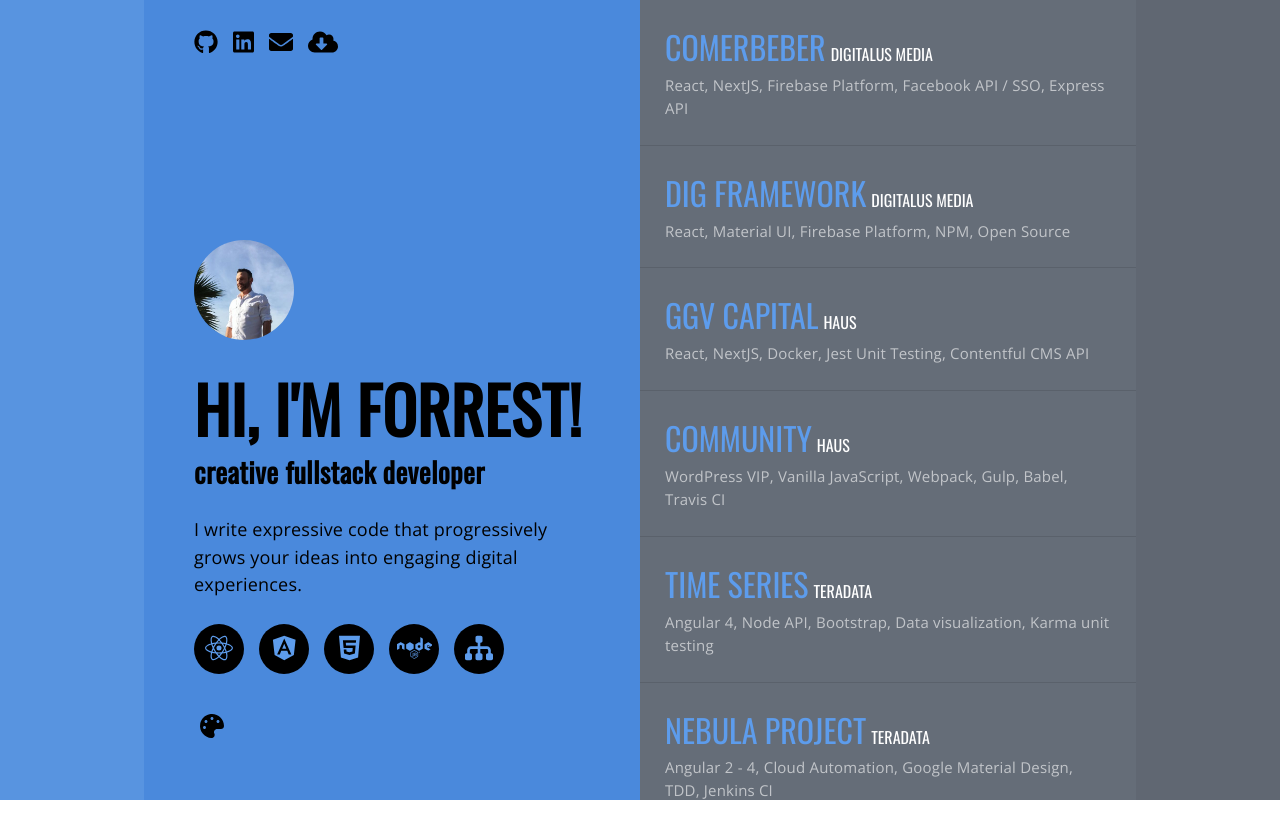
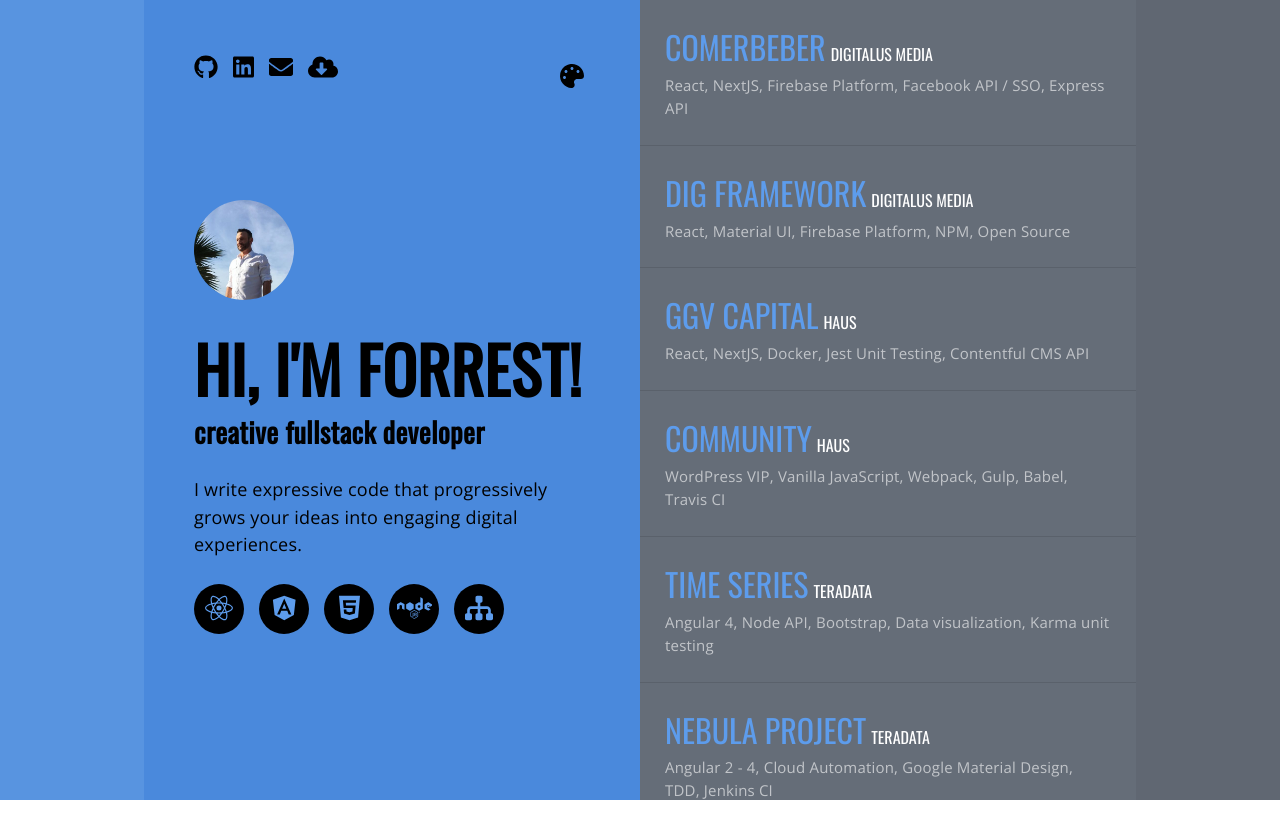
Before and after one commit to forrestLyman/forrestLyman.github.io, a React app: page / in a window 1280 px wide. Shown: the top 838 px of the page. Built offline with nearby package versions, Linux system fonts and the light colour scheme.

Commit message:
creates toolbar component

```diff
--- a/src/components/ui/ColorSelector/ColorSelector.jsx
+++ b/src/components/ui/Main/ColorSelector/ColorSelector.jsx
@@ -22,6 +22,8 @@
             <ThemeContext.Consumer>
                 {({themes, setTheme, theme, getTheme}) => (
                     <div className={styles.colorSelector}>
+                        <button onClick={this.toggle} className={styles.colorLabel}>{<FontAwesomeIcon icon={faPalette} />}</button>
+
                         <div className={open ? styles.colorList : styles.colorListHidden}>
                             {themes.map((themeKey, key) => {
                                 const colorTheme = getTheme(themeKey);
@@ -37,7 +39,6 @@
                                 )
                             })}
                         </div>
-                        <button onClick={this.toggle} className={styles.colorLabel}>{open ? <FontAwesomeIcon icon={faTimes} /> : <FontAwesomeIcon icon={faPalette} />}</button>
                     </div>
                 )}
             </ThemeContext.Consumer>
--- a/src/components/ui/ColorSelector/ColorSelector.scss
+++ b/src/components/ui/Main/ColorSelector/ColorSelector.scss
@@ -1,5 +1,5 @@
-@import '../../../styles/variables';
-@import '../../../styles/mixins';
+@import '../../../../styles/variables';
+@import '../../../../styles/mixins';
 
 .colorSelector{
   display: flex;
@@ -10,6 +10,9 @@
 
 .colorList{
   display: flex;
+  position: absolute;
+  top:10rem;
+  right:4rem;
 }
 
 .colorListHidden{
@@ -19,6 +22,7 @@
 }
 
 .colorButton{
+  position: relative;
   width:5rem;
   height: 5rem;
   border-radius: 50%;
--- a/src/components/ui/Main/Main.jsx
+++ b/src/components/ui/Main/Main.jsx
@@ -2,18 +2,15 @@
  * Created by forrestlyman on 7/12/18
  */
 
-import ColorSelector from 'components/ui/ColorSelector/ColorSelector';
 import cx from 'classnames';
-import { FontAwesomeIcon } from '@fortawesome/react-fontawesome'
-import {faGithub, faLinkedin, faNpm, faAngular, faReact, faNode} from '@fortawesome/free-brands-svg-icons';
-import { faEnvelope, faCloudDownloadAlt } from '@fortawesome/free-solid-svg-icons';
 import PropTypes from 'prop-types';
 import React from 'react';
 import {ThemeContext} from "components/context/Theme/Theme";
 
 import styles from './Main.scss';
 import {faPalette} from "@fortawesome/free-solid-svg-icons/index";
-import Skills from "../Skills/Skills";
+import Skills from "./Skills/Skills";
+import Toolbar from "./Toolbar/Toolbar";
 
 
 const Main = () => {
@@ -21,12 +18,7 @@
         <ThemeContext.Consumer>
             {({theme}) => (
                 <main className={cx(styles.main, theme.background.dark)}>
-                    <div className={styles.connect}>
-                        <a href="https://github.com/forrestLyman" rel="noopener noreferrer" target="_blank"> <FontAwesomeIcon icon={faGithub} /></a>
-                        <a href="https://www.linkedin.com/in/forrestlyman/" rel="noopener noreferrer" target="_blank"> <FontAwesomeIcon icon={faLinkedin} /></a>
-                        <a href="mailto: forrestswork@gmail.com" rel="noopener noreferrer" target="_blank"> <FontAwesomeIcon icon={faEnvelope} /></a>
-                        <a href="https://docs.google.com/document/d/1ToCkb-CMW_79QBJY2h8opyYt-QEjStrSDbnYTl3CLvo/edit?usp=sharing" rel="noopener noreferrer" target="_blank"> <FontAwesomeIcon icon={faCloudDownloadAlt} /></a>
-                    </div>
+                    <Toolbar/>
                     <div className={styles.avatar} />
                     <h1 className={styles.title}>
                         hi, i'm forrest!
@@ -36,9 +28,6 @@
                     <p className={styles.lead}>I write expressive code that progressively grows your ideas into engaging digital experiences.</p>
 
                     <Skills />
-                    <footer className={styles.footer}>
-                        <ColorSelector/>
-                    </footer>
                 </main>
             )}
         </ThemeContext.Consumer>
--- a/src/components/ui/Main/Main.scss
+++ b/src/components/ui/Main/Main.scss
@@ -3,7 +3,7 @@
 
 .main {
   height: 100%;
-  padding:30vh 5rem 5rem 5rem;
+  padding:5rem;
   position: relative;
 }
 
--- a/src/components/ui/Skills/Skills.jsx
+++ b/src/components/ui/Main/Skills/Skills.jsx
@@ -124,8 +124,8 @@
                     <div className={styles.detailBody}>
                         <h2 className={theme.color.dark}>HTML5</h2>
                         <p>
-                            I always try to utilize core HTML5 / JavaScript functionality whenever posssible, since it
-                            makes the code much more performant, portable and easier to integrate.
+                            I always try to utilize core HTML5 / JavaScript functionality whenever posssible since it
+                            makes the code much lighter, more performant, and easier to integrate.
                         </p>
                     </div>
                 </div>
--- a/src/components/ui/Skills/Skills.scss
+++ b/src/components/ui/Main/Skills/Skills.scss
@@ -1,5 +1,5 @@
-@import '../../../styles/variables';
-@import '../../../styles/mixins';
+@import '../../../../styles/variables';
+@import '../../../../styles/mixins';
 
 .skills{
   color:$white;
--- /dev/null
+++ b/src/components/ui/Main/Toolbar/Toolbar.jsx
@@ -0,0 +1,29 @@
+/**
+ * Created by forrestlyman on 7/16/18
+ */
+
+import ColorSelector from 'components/ui/Main/ColorSelector/ColorSelector';
+import { FontAwesomeIcon } from '@fortawesome/react-fontawesome'
+import {faGithub, faLinkedin, faNpm, faAngular, faReact, faNode} from '@fortawesome/free-brands-svg-icons';
+import { faEnvelope, faCloudDownloadAlt } from '@fortawesome/free-solid-svg-icons';
+import PropTypes from 'prop-types';
+import React from 'react';
+
+import styles from './Toolbar.scss';
+
+const Toolbar = (props) => {
+    return (
+        <div className={styles.default}>
+            <a href="https://github.com/forrestLyman" rel="noopener noreferrer" target="_blank"> <FontAwesomeIcon icon={faGithub} /></a>
+            <a href="https://www.linkedin.com/in/forrestlyman/" rel="noopener noreferrer" target="_blank"> <FontAwesomeIcon icon={faLinkedin} /></a>
+            <a href="mailto: forrestswork@gmail.com" rel="noopener noreferrer" target="_blank"> <FontAwesomeIcon icon={faEnvelope} /></a>
+            <a href="https://docs.google.com/document/d/1ToCkb-CMW_79QBJY2h8opyYt-QEjStrSDbnYTl3CLvo/edit?usp=sharing" rel="noopener noreferrer" target="_blank"> <FontAwesomeIcon icon={faCloudDownloadAlt} /></a>
+            <div className={styles.spacer}></div>
+            <ColorSelector/>
+        </div>
+    )
+}
+
+Toolbar.propTypes = {}
+
+export default Toolbar;
--- /dev/null
+++ b/src/components/ui/Main/Toolbar/Toolbar.scss
@@ -0,0 +1,18 @@
+@import '../../../../styles/variables';
+@import '../../../../styles/mixins';
+
+.default {
+  display: flex;
+  margin-bottom: 10rem;
+  a{
+    text-decoration: none;
+    font-size: 2.4rem;
+    color:$black;
+    display: inline-block;
+    margin-right: 1.5rem;
+  }
+}
+
+.spacer{
+  flex: 1;
+}
--- a/src/components/ui/Resume/resumeData.js
+++ b/src/components/ui/Resume/resumeData.js
@@ -52,7 +52,7 @@
         screenshot: "/images/projects/ggvc.png",
         from: "February 2018",
         to: "May 2018",
-        description: "I developed the GGV website, a leader in global venture capital with a focus on the tech industry.",
+        description: "I developed this website with Haus for GGV, a leader in global venture capital with a focus on the tech industry.",
         highlights: [
             "I built a React / NextJS based application that can render on the browser or Express server for SEO",
             "I developed a custom Express / NextJS server to handle our unique needs while leveraging the core NextJS functionality",
```
